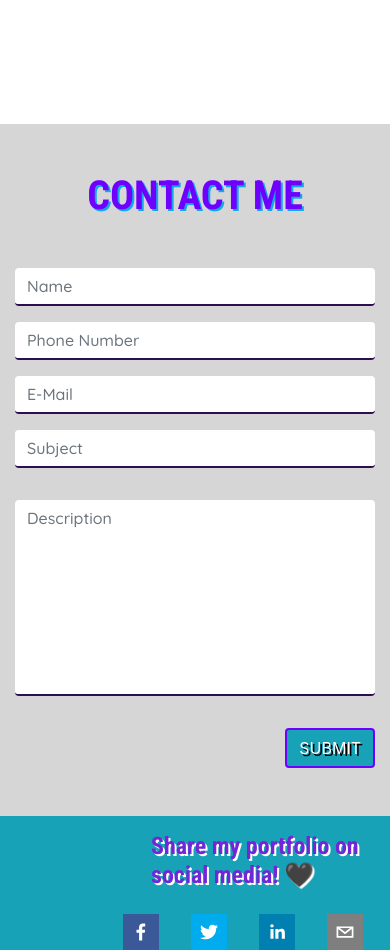
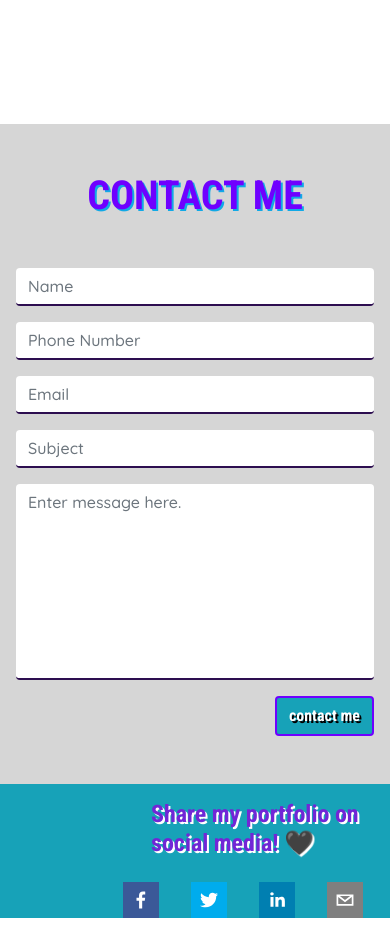
Before and after one commit to tabathambell/TabathaMBell.github.io, a React (Create React App) app: page / in a window 390 px wide. Shown: the part 3340-4290 px from the top of the page. After the commit the page ends 4258 px from the top, so only its background shows below. Built offline with nearby package versions, Linux system fonts and the light colour scheme.

Commit message:
finished validation

```diff
--- a/src/App.css
+++ b/src/App.css
@@ -276,19 +276,24 @@ nav ul li {
   font-family: 'Quicksand', sans-serif !important;
 }
 
+.contacts .container {
+  padding: 4rem 0;
+}
+
 .contacts button {
   border: 2px solid rgb(111, 0, 255);
   text-shadow: 2px 2px black;
+  font-family: "Roboto Condensed", sans-serif;
 }
 
 .contacts button:hover {
   border: 2px solid rgb(111, 0, 255);
   text-shadow: 2px 2px black;
+  font-family: "Roboto Condensed", sans-serif;
 }
 
 .contacts textarea {
   height: 12.25rem !important;
-  margin: 2rem 0;
 }
 
 .contacts h1 {
@@ -296,7 +301,34 @@ nav ul li {
 }
 
 .float-right {
-  float: right;
+  float: center;
+}
+
+.error-message {
+  color: rgb(111, 0, 255);
+  text-align: left;
+  font-family: 'Quicksand', sans-serif !important;
+}
+
+.success-message {
+  font-weight: 900;
+  color: rgb(17, 169, 230);
+  font-family: 'Quicksand', sans-serif !important;
+}
+
+/*---------------- MEDIA -----------------------*/
+@media(max-width: 768px) {
+  .contacts {
+    overflow-x: hidden;
+  }
+
+  .contacts .container {
+    padding: 0 1rem;
+  }
+
+  .contacts p {
+    padding: 0 0.4rem;
+  }
 }
 
 /*----- RESUME -----*/
--- a/src/components/Contacts.js
+++ b/src/components/Contacts.js
@@ -1,75 +1,145 @@
-import React from 'react';
+import React, { useState } from 'react';
 import emailjs from "emailjs-com";
 import { useForm } from "react-hook-form";
 
 const Contacts = () => {
 
-    const sendEmail = (e) => {
+    const [successMessage, setSuccessMessage] = useState("");
+    const { register, handleSubmit, errors } = useForm();
 
     const serviceID = "service_s962kt4";
     const templateID = "template_ID";
     const userID = "user_R2VstcMrVDspMB8sJvGKv";
 
-        e.preventDefault();
+    const onSubmit = (data, r) => {
+        sendEmail(
+          serviceID,
+          templateID,
+          {
+            name: data.name,
+            phone: data.phone,
+            email: data.email,
+            subject: data.subject,
+            description: data.description
+          },
+          userID
+        )
+        r.target.reset();
+      }
 
-        emailjs.sendForm(serviceID, templateID, e.target, userID)
-            .then((result) => {
-                console.log(result.text);
-            }, (error) => {
-                console.log(error.text);
-            });
+      const sendEmail = (serviceID, templateID, variables, userID) => {
+        emailjs.send(serviceID, templateID, variables, userID)
+          .then(() => {
+            setSuccessMessage("Form sent successfully! I'll contact you as soon as possible.");
+          }).catch(err => console.error(`Something went wrong ${err}`));
       }
 
 return (
     <div id="contact" className="contacts">
         <div className="text-center">
             <h1>Contact Me</h1>
+            <span className="success-message">{successMessage}</span>
         </div>
-            <div className="container mx-auto">
-                <form onSubmit={sendEmail}>
+        <div className="container">
+        <form onSubmit={handleSubmit(onSubmit)}>
           <div className="row">
-                        <div className="col-md-3 col-xm-12"></div>
-                        <div className="col-md-6 col-xm-12">
+            <div className="col-md-6 col-xs-12">
+              {/* NAME INPUT */}
+              <div className="text-center">
                 <input
-                                id="name"
                   type="text"
                   className="form-control"
                   placeholder="Name"
                   name="name"
+                  ref={
+                    register({
+                      required: "What's your name?",
+                      maxLength: {
+                        value: 50,
+                        message: "What's your name?"
+                      }
+                    })
+                  }
                 />
-
+                <div className="line"></div>
+              </div>
+              <span className="error-message">
+                {errors.name && errors.name.message}
+              </span>
+              {/* PHONE INPUT */}
+              <div className="text-center">
                 <input
-                                id="phone"
                   type="text"
                   className="form-control"
                   placeholder="Phone Number"
                   name="phone"
+                  ref={
+                    register({
+                      required: "Please add your phone number!",
+                    })
+                  }
                 />
-
+                <div className="line"></div>
+              </div>
+              <span className="error-message">
+                {errors.phone && errors.phone.message}
+              </span>
+              {/* EMAIL INPUT */}
+              <div className="text-center">
                 <input
-                                id="email"
                   type="email"
                   className="form-control"
-                                placeholder="E-Mail"
+                  placeholder="Email"
                   name="email"
+                  ref={
+                    register({
+                      required: "Please provide your email!",
+                      pattern: {
+                        value: /^[A-Z0-9._%+-]+@[A-Z0-9.-]+\.[A-Z]{2,}$/i,
+                        message: "invalid Email"
+                      }
+                    })
+                  }
                 />
+                <div className="line"></div>
+              </div>
+              <span className="error-message">
+                {errors.email && errors.email.message}
+              </span>
 
+              <div className="text-center">
                 <input
-                                id="subject"
                   type="text"
                   className="form-control"
                   placeholder="Subject"
                   name="subject"
+                  ref={
+                    register({
+                      required: "You need a subject!",
+                    })
+                  }
                 />
+                <div className="line"></div>
+              </div>
+              <span className="error-message">
+                {errors.subject && errors.subject.message}
+              </span>
+            </div>
+            <div className="col-md-6 col-xs-12">
 
+              <div className="text-center">
                 <textarea
-                                id="description"
                   type="text"
                   className="form-control"
-                                placeholder="Description"
+                  placeholder="Enter message here."
                   name="description"
                 ></textarea>
-                            <button btn-main-offer contact-btn className="btn btn-info float-right" type="submit">SUBMIT</button>
+                <div className="line"></div>
+              </div>
+              <span className="error-message">
+                {errors.description && errors.description.message}
+              </span>
+              <button btn-main-offer contact-btn className="btn btn-info float-right" type="submit">contact me</button>
             </div>
           </div>
         </form>
@@ -78,4 +148,4 @@ const Contacts = () => {
   )
 }
 
-export default Contacts
+export default Contacts;
```
Lines whose indentation alone changed are shown as unchanged.
